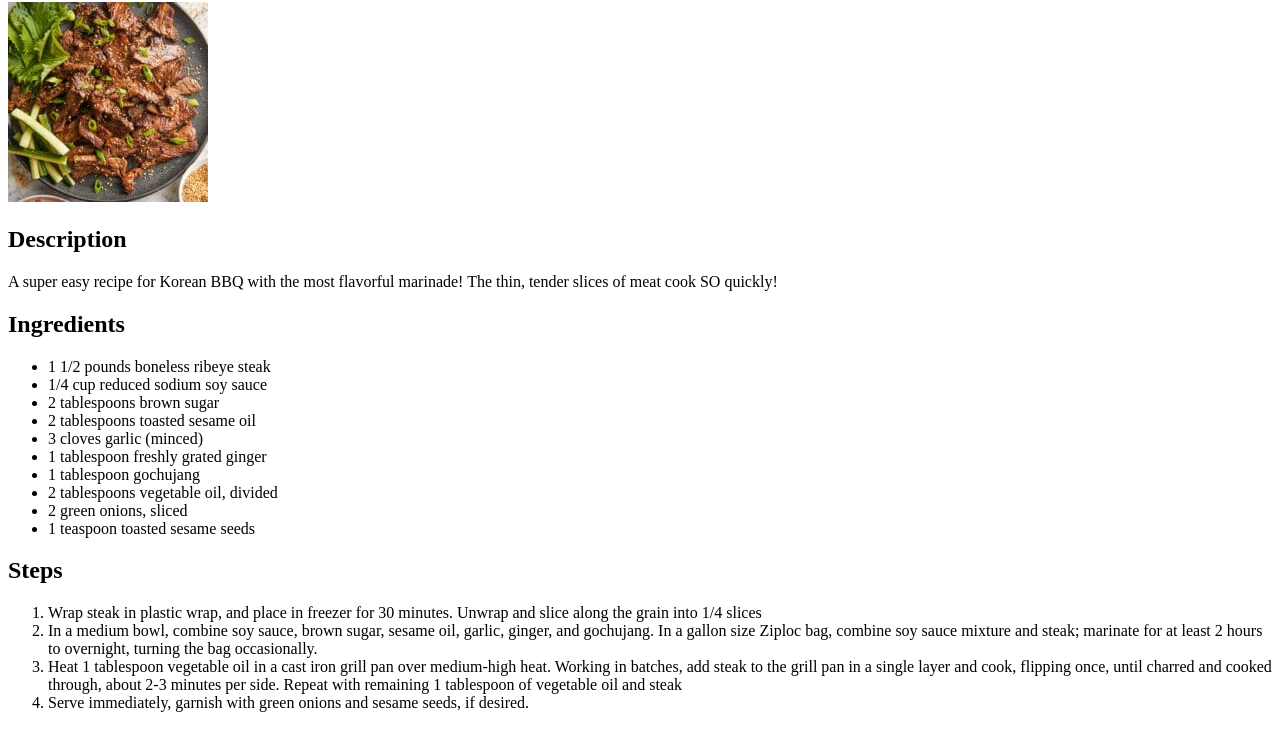
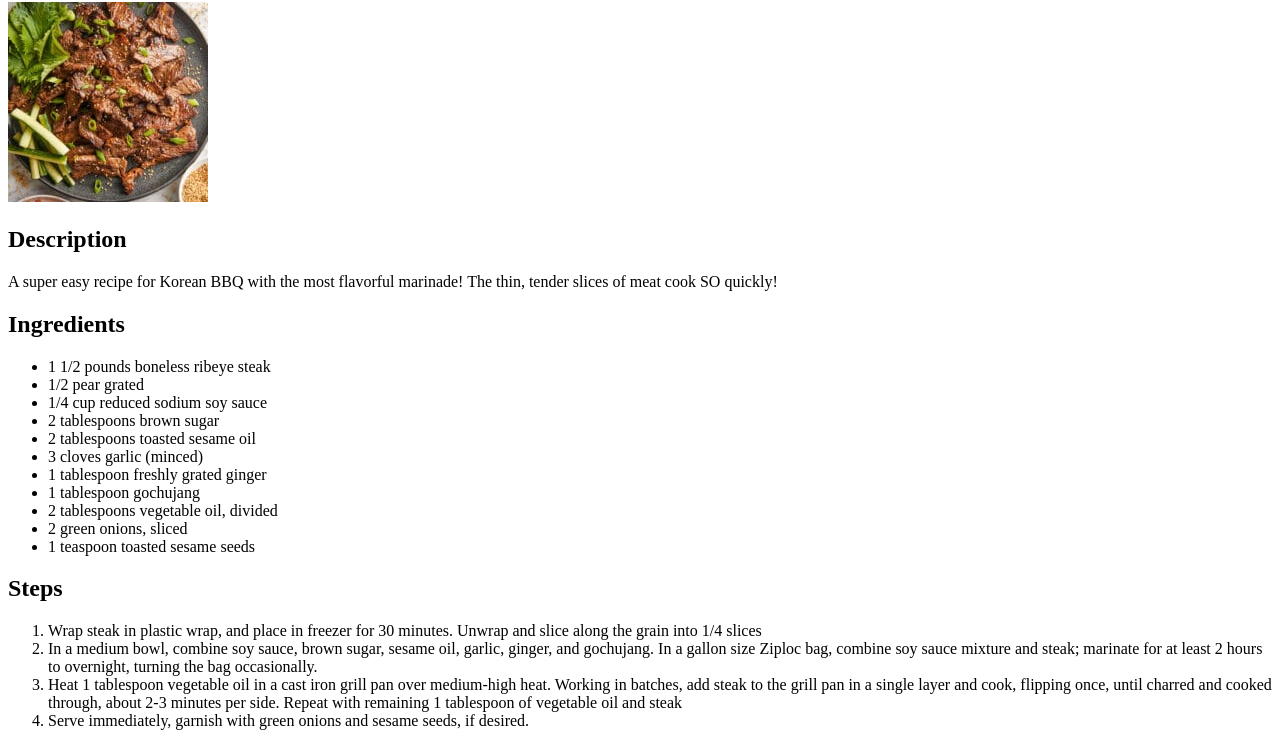
Before and after one commit to GlennSilverDot/odin-recipes, a plain HTML site: page recipes/bulgogi.html in a window 1280 px wide. Shown: the part 78-824 px from the top of the page. Drawn offline with Linux system fonts and the light colour scheme.

Commit message:
Must've forgotten something

```diff
--- a/recipes/bulgogi.html
+++ b/recipes/bulgogi.html
@@ -14,6 +14,7 @@
     <h2>Ingredients</h2>
     <ul>
         <li>1 1/2 pounds boneless ribeye steak</li>
+        <li>1/2 pear grated</li>
         <li>1/4 cup reduced sodium soy sauce</li>
         <li>2 tablespoons brown sugar</li>
         <li>2 tablespoons toasted sesame oil</li>
```
